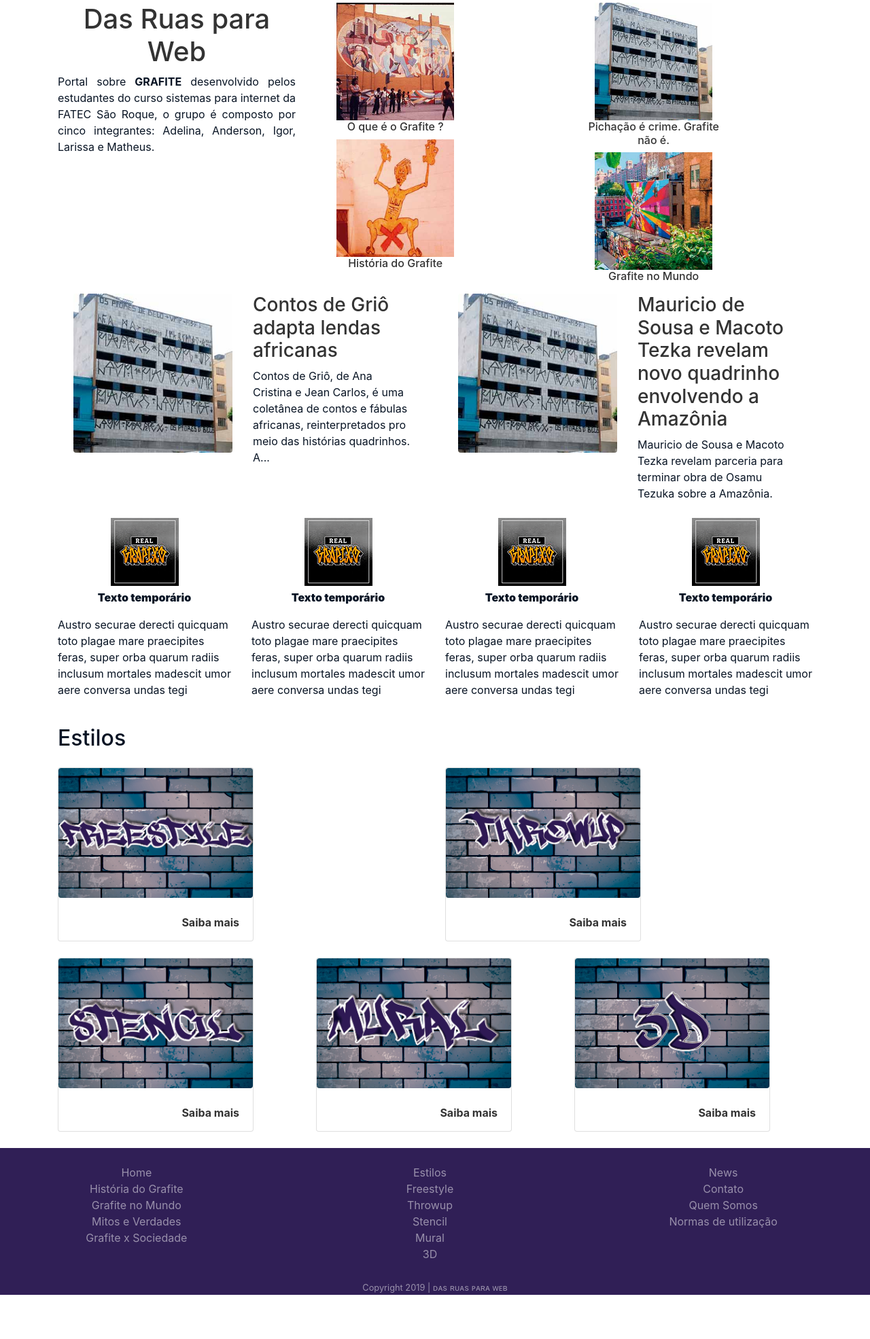
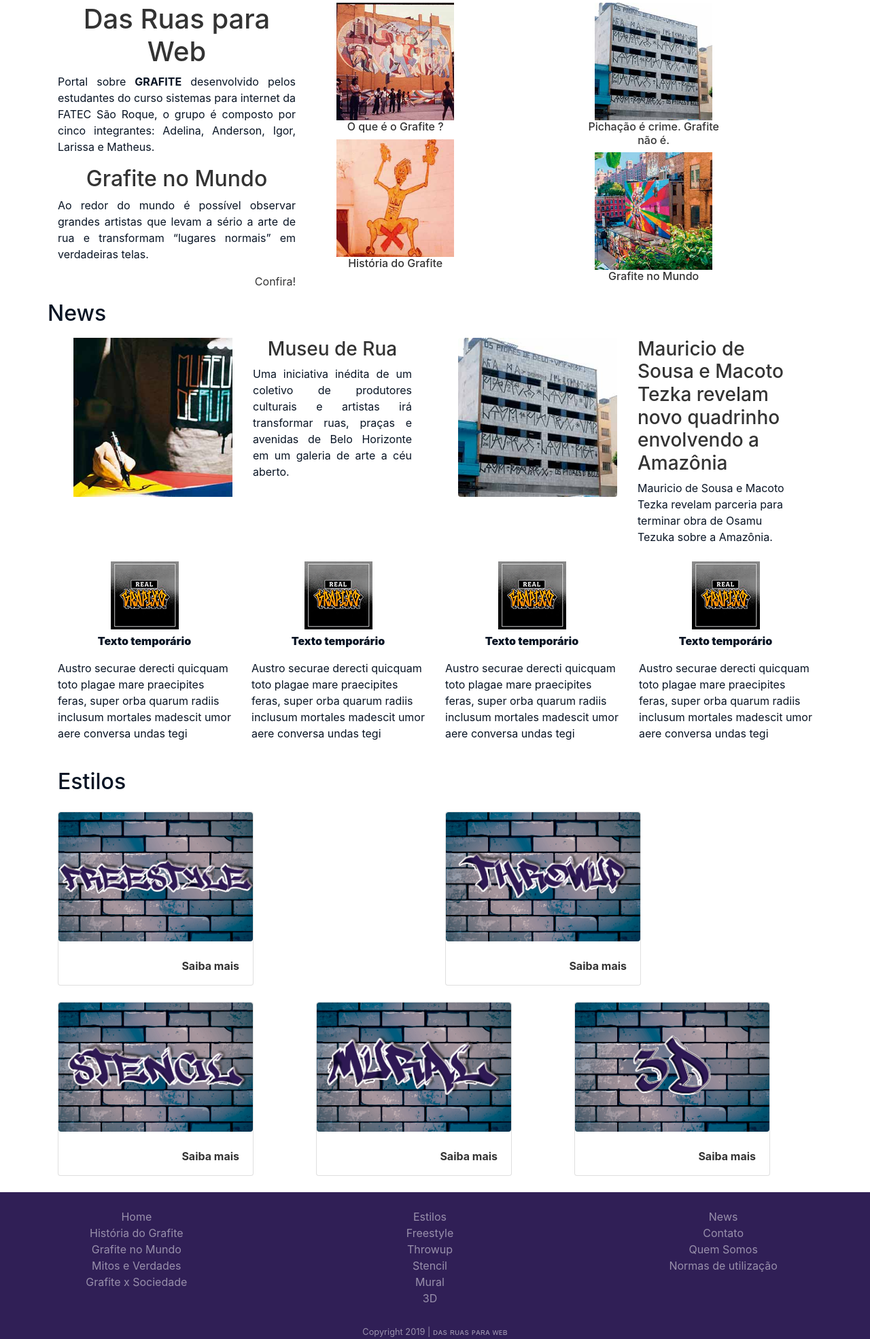
Before and after one commit to MOREIRALARISSA/Das-Ruas-para-Web, a PHP site: page / in a window 1280 px wide. Shown: the part 210-2180 px from the top of the page at 68% size. Before the commit the page ends 2115 px from the top, so only its background shows below. Run offline with PHP 8.4, Linux system fonts and the light colour scheme.

Commit message:
Home- testes

```diff
--- a/grafite-no-mundo.php
+++ b/grafite-no-mundo.php
@@ -12,7 +12,7 @@
                         O grafite é uma verdadeira obra de arte, capaz de modificar lugares – sem falar que são formas de manifestações artísticas em espaços públicos. Aqui no Brasil, existem grandes nomes que espalham cores e desenhos pelas paredes e calçadas do país, sendo a cidade de São Paulo um dos lugares preferidos para se observar esse tipo de arte.
                     </p>
                     <p class="text-left">
-                        Ao redor do mundo é possível observar grandes artistas que levam a sério a arte de rua e transformam “lugares normais” em verdadeiras telas. Pensando nisso, <a href="guiadasemana.com.br/viagens-internacionais/galeria/grafites-incriveis-ao-redor-do-mundo"> o Guia da Semana</a> fez uma lista 10 grafites incríveis ao redor do mundo que você precisa conhecer. Confira:
+                        Ao redor do mundo é possível observar grandes artistas que levam a sério a arte de rua e transformam “lugares normais” em verdadeiras telas. Confira:
                     </p>
                 </div>
             </article>
--- a/index.php
+++ b/index.php
@@ -13,53 +13,67 @@
 
             <div class="col-4 mt-5">
                 <h1> <a href="quem-somos.php"> Das Ruas para Web </a></h1>
-
                 <p class="text-justify">
                     Portal sobre <strong>GRAFITE</strong> desenvolvido pelos estudantes do curso sistemas para internet da FATEC São Roque, o grupo é composto por cinco integrantes: Adelina, Anderson, Igor, Larissa e Matheus.
                 </p>
+
+                <h2 class="text-center"> <a href="grafite-no-mundo.php">Grafite no Mundo </a></h2>
+                <p class="text-justify">
+                     Ao redor do mundo é possível observar grandes artistas que levam a sério a arte de rua e transformam “lugares normais” em verdadeiras telas.
+                     <p class="text-right">
+                    <a href="grafite-no-mundo.php"> Confira! </a>
+                    </p>
+                </p>
+
+                </p>
+
             </div>
+
                 <div class="col-4 mt-5">
 
                     <div class="col-8">
-
-                <a href="grafite-x-sociedade.php"> <img src="./_images/grafite-x-sociedade/hellsKit1970s.jpg" class="img-rounded col-12" alt="..."> </a>
+                     <a href="grafite-x-sociedade.php"> <img src="./_images/grafite-x-sociedade/hellsKit1970s.jpg" class="img-rounded col-12" alt="Grafite feito em Hells Kit em 1970"> </a>
                      <h2 class="text-center txtimg"><a href="grafite-x-sociedade.php">O que é o Grafite ?</a></h2>
                     </div>
 
                     <div class="col-8">
-                <a href="historia-do-grafite.php"><img src="./_images/historia-do-grafite/grafite1982.jpg" class="img-rounded col-12" alt="..."> </a>
+                    <a href="historia-do-grafite.php"><img src="./_images/historia-do-grafite/grafite1982.jpg" class="img-rounded col-12" alt="Um dos primeiros Grafites da cidade de São Paulo"> </a>
                     <h2 class="text-center txtimg"><a href="historia-do-grafite.php">História do Grafite</a></h2>
                     </div>
 
                 </div>
 
                 <div class="col-4 mt-5">
+
                     <div class="col-8">
-
-                <a href="mitos-e-verdades.php"> <img src="./_images/mitos-e-verdades/pichacao-centro-bh.jpg" class="img-rounded col-12" alt="..."> </a>
+                    <a href="mitos-e-verdades.php"> <img src="./_images/mitos-e-verdades/pichacao-centro-bh.jpg" class="img-rounded col-12" alt="Pichação no centro da cidade de Belo Horizonte"> </a>
                     <h2 class="text-center txtimg"><a href="mitos-e-verdades.php">Pichação é crime. Grafite não é.</a></h2>
                     </div>
+
                     <div class="col-8">
-                <a href="grafite-no-mundo.php"><img src="./_images/grafite-no-mundo/kobra.jpg" class="img-rounded col-12" alt="..."> </a>
+                    <a href="grafite-no-mundo.php"><img src="./_images/grafite-no-mundo/kobra.jpg" class="img-rounded col-12" alt="Grafite feito pelo artista Eduardo Kobra"> </a>
                     <h2 class="text-center txtimg"><a href="grafite-no-mundo.php">Grafite no Mundo</a></h2>
                     </div>
 
                 </div>
 
 
+                <h2 class="text-left"> News</h2>
             <div class="row m-1">
                 <div class="col-sm-6">
                     <div class="row m-1">
                         <div class="col-md-12 col-lg-6">
-                            <a href="#" data-toggle="modal" data-target="#noticia1">
-                                <img src="./_images/mitos-e-verdades/pichacao-centro-bh.jpg" class="d-block w-100 img-bordas" alt="">
+                            <a href="news.php">
+                            <img src="./_images/news/museuderua.jpg" class="d-block w-100 img-roudend" alt="Projeto Museu de Rua BH">
                             </a>
                         </div>
                         <div class="col">
-                            <a href="#" data-toggle="modal" data-target="#noticia1">
-                                <h3 class="titulo2-news">Contos de Griô adapta lendas africanas</h3>
+                            <a href="news.php">
+                                <h3 class="titulo2-news text-center">Museu de Rua</h3>
                             </a>
-                            <p>Contos de Griô, de Ana Cristina e Jean Carlos, é uma coletânea de contos e fábulas africanas, reinterpretados pro meio das histórias quadrinhos. A...</p>
+                            <p class="text-justify">
+                            Uma iniciativa inédita de um coletivo de produtores culturais e artistas irá transformar ruas, praças e avenidas de Belo Horizonte em um galeria de arte a céu aberto.
+                            </p>
                             </div>
                     </div>
                 </div>
```
Also changed, not shown: _images/adelina/TracyLeeStum5.jpg. Lines whose indentation alone changed are shown as unchanged.
